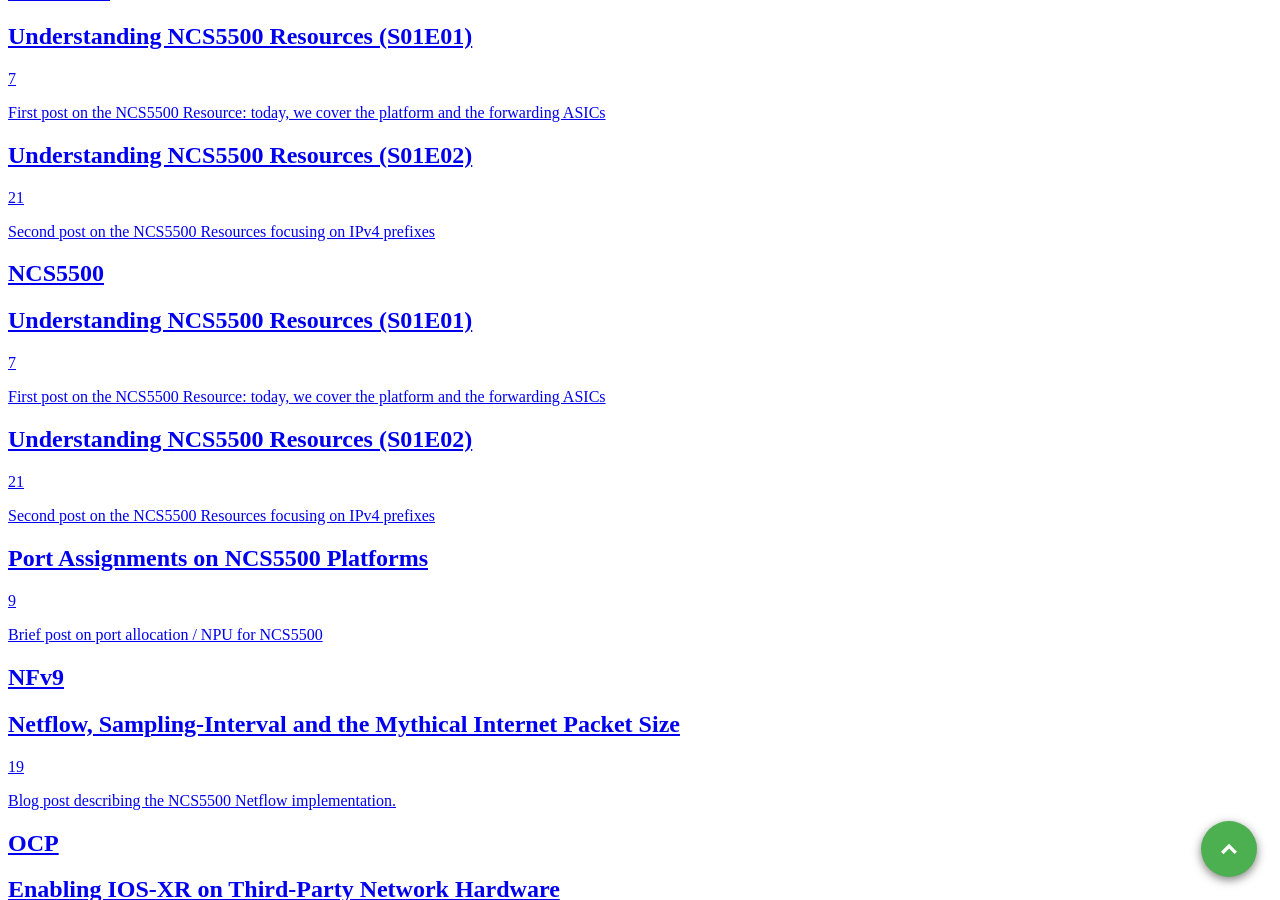
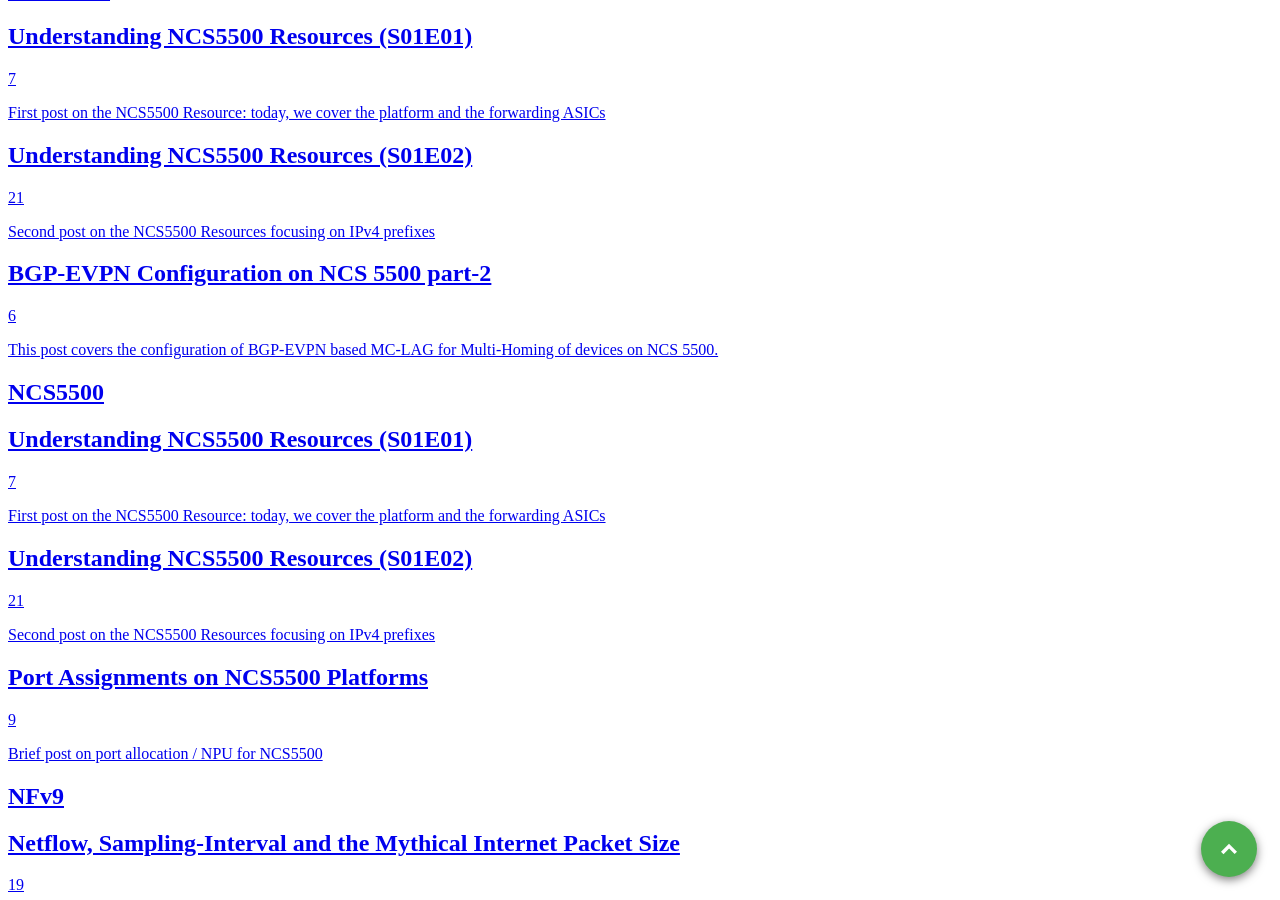
Before and after one commit to xrdocs/cloud-scale-networking, a Jekyll site: the page built from _pages/tag-archive.html, in a window 1280 px wide and 900 px high, scrolled down 3467 px. Built offline with Jekyll 4.4.1, drawn with Linux system fonts in a browser that asks for light colours; some of the changed text lies outside the part shown.

Commit message:
Update bgp-evpn-configuration-ncs-5500-part-2.md

```diff
--- a/_tutorials/bgp-evpn-configuration-ncs-5500-part-2.md
+++ b/_tutorials/bgp-evpn-configuration-ncs-5500-part-2.md
@@ -3,10 +3,10 @@
 date: '2018-09-04 15:21 -0700'
 title: BGP-EVPN Configuration on NCS 5500 part-2
 author: Ahmad Bilal Siddiqui
-position: hidden
+position: top
 excerpt: >-
-  This tutorial covers the configuration of BGP-EVPN based MC-LAG for
-  Multi-Homing of devices.
+  This post covers the configuration of BGP-EVPN based MC-LAG for Multi-Homing
+  of devices on NCS 5500.
 tags:
   - iosxr
   - ncs 5500
```
